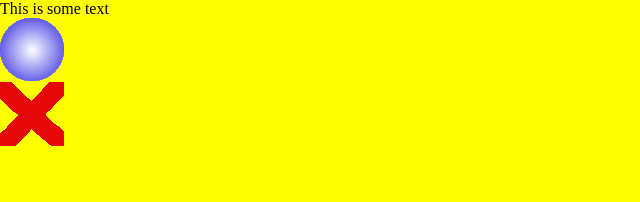
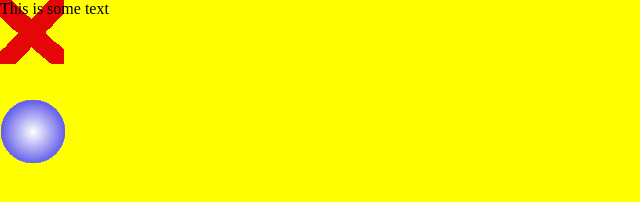
Before and after one commit to taowang0622/YorkU-EECS1012, a plain HTML site: page Pan & Title/index.html in a window 1280 px wide. Shown: the whole page, without its empty margins (0-640 px from the left). Drawn offline with Linux system fonts and the light colour scheme.

Commit message:
pan 5.5 completed for screenshots

```diff
--- a/Pan & Title/rollaball.css
+++ b/Pan & Title/rollaball.css
@@ -11,3 +11,24 @@ body {
     height: 100%;
     position: relative;
 }
+
+#ball{
+    position: absolute;
+    top:100px;
+    left:1px;
+    z-index: 2;
+}
+
+#center{
+    position:absolute;
+    left:0px;
+    top:0px;
+    z-index:1;
+}
+#text{
+    position: absolute;
+    top:0px;
+    left:0px;
+    z-index: 1000;
+    color: black;
+}
```
